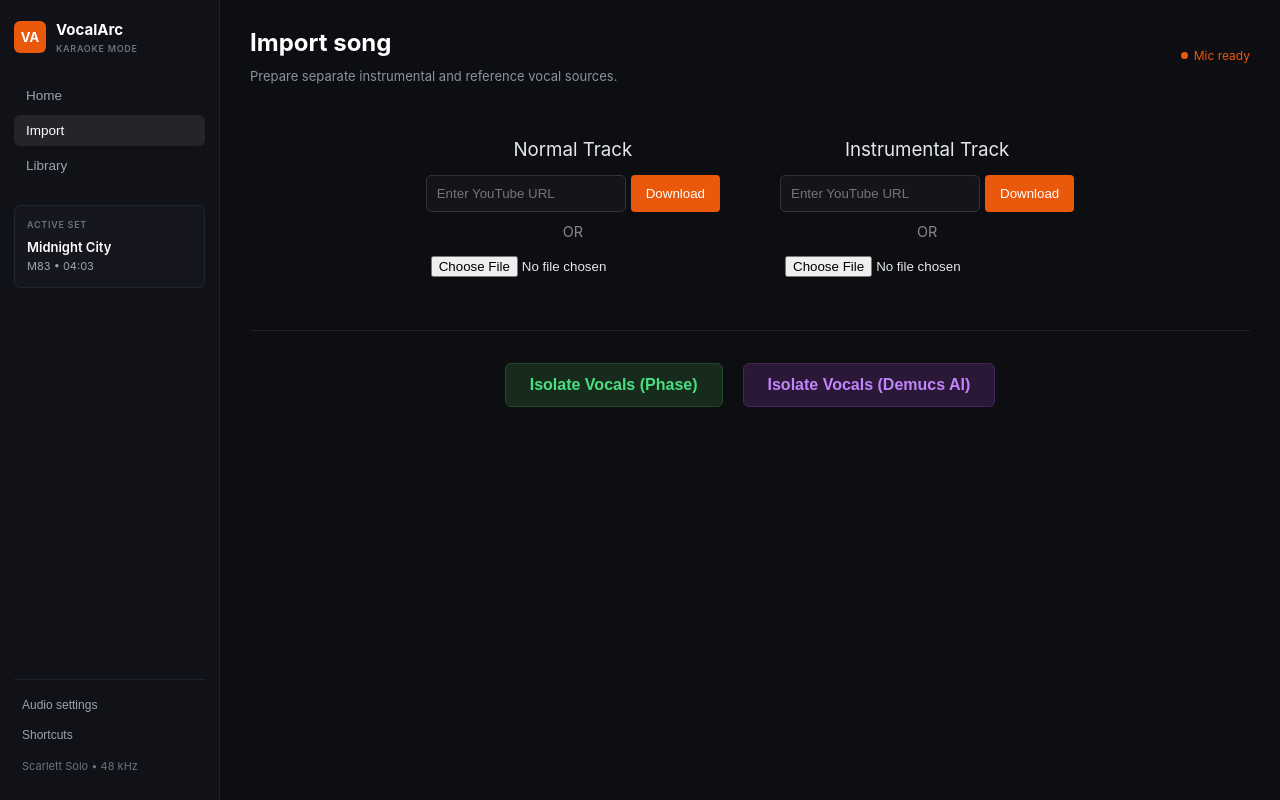
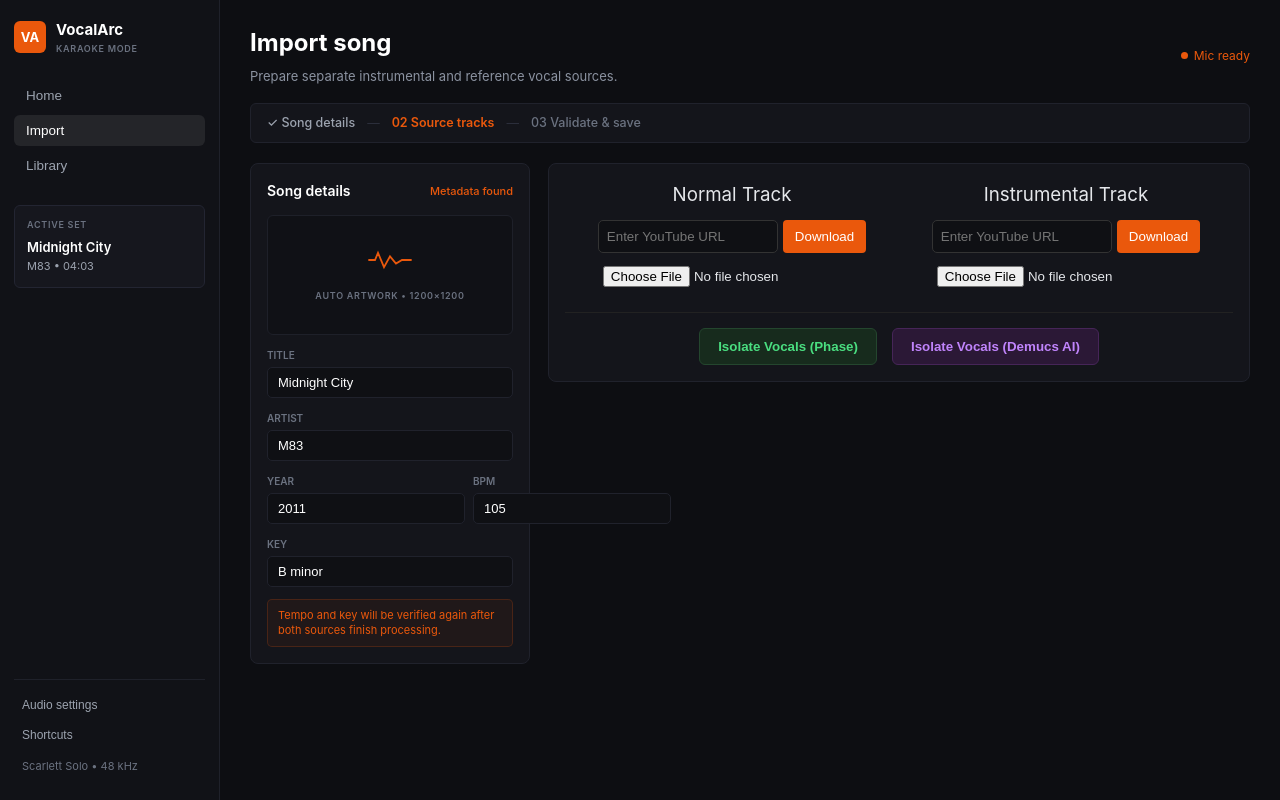
Before and after one commit to AnthonyLi88/KaraoScore, a Vue app: page / in a window 1280 px wide. Built offline with nearby package versions, Linux system fonts and the light colour scheme.

Commit message:
Added step navigation bar and song details metadata form

```diff
--- a/src/renderer/src/App.vue
+++ b/src/renderer/src/App.vue
@@ -15,9 +15,12 @@ const audioUrlVocals = ref('')
 // Navigation
 const currentNav = ref('import')
 
-// Song Metadata preview
+// Song Metadata
 const songTitle = ref('Midnight City')
 const songArtist = ref('M83')
+const songYear = ref('2011')
+const songBpm = ref('105')
+const songKey = ref('B minor')
 
 const downloadAudio = async (type: 'normal' | 'instrumental'): Promise<void> => {
   const url = type === 'normal' ? urlNormal.value : urlInstrumental.value
@@ -194,8 +197,69 @@ const isolateVocalsDemucs = async () => {
         </div>
       </header>
 
-      <!-- Track Setup Section -->
-      <div style="display: flex; justify-content: center; gap: 60px; margin-top: 2rem; width: 100%;">
+      <!-- Step Indicator Bar -->
+      <div class="steps-bar">
+        <span class="step-item done">&check; Song details</span>
+        <span class="step-divider">&mdash;</span>
+        <span class="step-item active">02 Source tracks</span>
+        <span class="step-divider">&mdash;</span>
+        <span class="step-item">03 Validate &amp; save</span>
+      </div>
+
+      <div class="grid-container">
+        <!-- Left Column: Song Details -->
+        <section class="panel song-panel">
+          <div class="panel-title-row">
+            <h2>Song details</h2>
+            <span class="badge-accent">Metadata found</span>
+          </div>
+
+          <!-- Artwork Box -->
+          <div class="artwork-card">
+            <div class="waveform-icon">
+              <svg width="48" height="28" viewBox="0 0 80 40" fill="none" stroke="#ea580c" stroke-width="3" stroke-linecap="round">
+                <path d="M5 20h10l5-12 10 24 10-18 10 12 10-6h15" />
+              </svg>
+            </div>
+            <span class="artwork-text">AUTO ARTWORK &bull; 1200&times;1200</span>
+          </div>
+
+          <!-- Metadata Form -->
+          <div class="form-group">
+            <label>TITLE</label>
+            <input v-model="songTitle" type="text" placeholder="Title" />
+          </div>
+
+          <div class="form-group">
+            <label>ARTIST</label>
+            <input v-model="songArtist" type="text" placeholder="Artist" />
+          </div>
+
+          <div class="form-row">
+            <div class="form-group">
+              <label>YEAR</label>
+              <input v-model="songYear" type="text" placeholder="Year" />
+            </div>
+            <div class="form-group">
+              <label>BPM</label>
+              <input v-model="songBpm" type="text" placeholder="BPM" />
+            </div>
+          </div>
+
+          <div class="form-group">
+            <label>KEY</label>
+            <input v-model="songKey" type="text" placeholder="Key" />
+          </div>
+
+          <div class="info-note">
+            Tempo and key will be verified again after both sources finish processing.
+          </div>
+        </section>
+
+        <!-- Right Side: Existing audio functional tracks during development -->
+        <section class="sources-column">
+          <div class="panel" style="display: flex; flex-direction: column; gap: 20px;">
+            <div style="display: flex; justify-content: space-around; width: 100%;">
               <!-- Normal Track -->
               <div style="display: flex; flex-direction: column; align-items: center; gap: 10px;">
                 <h3>Normal Track</h3>
@@ -204,20 +268,19 @@ const isolateVocalsDemucs = async () => {
                     <input
                       v-model="urlNormal"
                       placeholder="Enter YouTube URL"
-                style="padding: 10px; width: 200px; border-radius: 5px; border: 1px solid #333; background: #14151b; color: white;"
+                      style="padding: 8px; width: 180px; border-radius: 5px; border: 1px solid #333; background: #0f1014; color: white;"
                     />
-              <button @click="downloadAudio('normal')" style="padding: 10px 15px; cursor: pointer; background: #ea580c; color: white; border: none; border-radius: 4px;">Download</button>
+                    <button @click="downloadAudio('normal')" style="padding: 8px 12px; cursor: pointer; background: #ea580c; color: white; border: none; border-radius: 4px;">Download</button>
                   </div>
-            <div style="text-align: center; color: #888; font-size: 0.9em;">OR</div>
                   <input
                     type="file"
                     accept="audio/*"
                     @change="(e) => handleFileUpload(e, 'normal')"
-              style="width: 280px; padding: 5px;"
+                    style="width: 250px; padding: 5px;"
                   />
                 </div>
-          <p v-if="statusNormal" style="margin-top: 10px; font-size: 0.9em; max-width: 300px; text-align: center;">{{ statusNormal }}</p>
-          <audio v-if="audioUrlNormal" :src="audioUrlNormal" controls style="margin-top: 15px; width: 300px;"></audio>
+                <p v-if="statusNormal" style="font-size: 0.85em; color: #ea580c;">{{ statusNormal }}</p>
+                <audio v-if="audioUrlNormal" :src="audioUrlNormal" controls style="width: 260px; height: 32px;"></audio>
               </div>
 
               <!-- Instrumental Track -->
@@ -228,43 +291,43 @@ const isolateVocalsDemucs = async () => {
                     <input
                       v-model="urlInstrumental"
                       placeholder="Enter YouTube URL"
-                style="padding: 10px; width: 200px; border-radius: 5px; border: 1px solid #333; background: #14151b; color: white;"
+                      style="padding: 8px; width: 180px; border-radius: 5px; border: 1px solid #333; background: #0f1014; color: white;"
                     />
-              <button @click="downloadAudio('instrumental')" style="padding: 10px 15px; cursor: pointer; background: #ea580c; color: white; border: none; border-radius: 4px;">Download</button>
+                    <button @click="downloadAudio('instrumental')" style="padding: 8px 12px; cursor: pointer; background: #ea580c; color: white; border: none; border-radius: 4px;">Download</button>
                   </div>
-            <div style="text-align: center; color: #888; font-size: 0.9em;">OR</div>
                   <input
                     type="file"
                     accept="audio/*"
                     @change="(e) => handleFileUpload(e, 'instrumental')"
-              style="width: 280px; padding: 5px;"
+                    style="width: 250px; padding: 5px;"
                   />
                 </div>
-          <p v-if="statusInstrumental" style="margin-top: 10px; font-size: 0.9em; max-width: 300px; text-align: center;">{{ statusInstrumental }}</p>
-          <audio v-if="audioUrlInstrumental" :src="audioUrlInstrumental" controls style="margin-top: 15px; width: 300px;"></audio>
+                <p v-if="statusInstrumental" style="font-size: 0.85em; color: #ea580c;">{{ statusInstrumental }}</p>
+                <audio v-if="audioUrlInstrumental" :src="audioUrlInstrumental" controls style="width: 260px; height: 32px;"></audio>
               </div>
             </div>
 
-      <!-- Vocal Isolation Controls -->
-      <div style="display: flex; flex-direction: column; align-items: center; margin-top: 3rem; padding-top: 2rem; border-top: 1px solid #222; width: 100%;">
-        <div style="display: flex; gap: 20px;">
+            <!-- Isolation buttons -->
+            <div style="display: flex; justify-content: center; gap: 15px; padding-top: 15px; border-top: 1px solid #222;">
               <button
                 @click="isolateVocalsPhase"
                 :disabled="!audioUrlNormal || !audioUrlInstrumental"
-            style="padding: 12px 24px; font-size: 1em; font-weight: bold; cursor: pointer; background-color: #172b1d; color: #4ade80; border: 1px solid #24462e; border-radius: 6px;"
+                style="padding: 10px 18px; font-weight: 600; cursor: pointer; background-color: #172b1d; color: #4ade80; border: 1px solid #24462e; border-radius: 6px;"
               >
                 Isolate Vocals (Phase)
               </button>
               <button
                 @click="isolateVocalsDemucs"
                 :disabled="!audioUrlNormal"
-            style="padding: 12px 24px; font-size: 1em; font-weight: bold; cursor: pointer; background-color: #2b1836; color: #c084fc; border: 1px solid #462558; border-radius: 6px;"
+                style="padding: 10px 18px; font-weight: 600; cursor: pointer; background-color: #2b1836; color: #c084fc; border: 1px solid #462558; border-radius: 6px;"
               >
                 Isolate Vocals (Demucs AI)
               </button>
             </div>
-        <p v-if="statusVocals" style="margin-top: 15px; font-size: 0.95em; color: #ea580c;">{{ statusVocals }}</p>
-        <audio v-if="audioUrlVocals" :src="audioUrlVocals" controls style="margin-top: 15px; width: 400px;"></audio>
+            <p v-if="statusVocals" style="text-align: center; font-size: 0.9em; color: #ea580c;">{{ statusVocals }}</p>
+            <audio v-if="audioUrlVocals" :src="audioUrlVocals" controls style="margin: 0 auto; width: 360px; height: 34px;"></audio>
+          </div>
+        </section>
       </div>
     </main>
   </div>
@@ -457,4 +520,145 @@ const isolateVocalsDemucs = async () => {
   border-radius: 50%;
   background-color: #ea580c;
 }
+
+/* Step Bar */
+.steps-bar {
+  display: flex;
+  align-items: center;
+  gap: 12px;
+  background: #14151b;
+  border: 1px solid #20222c;
+  border-radius: 6px;
+  padding: 9px 16px;
+  margin-bottom: 20px;
+  font-size: 12.5px;
+}
+
+.step-item {
+  color: #6b7280;
+  font-weight: 500;
+}
+
+.step-item.done {
+  color: #9ca3af;
+}
+
+.step-item.active {
+  color: #ea580c;
+  font-weight: 600;
+}
+
+.step-divider {
+  color: #2b2e3b;
+}
+
+/* 2-Column Grid */
+.grid-container {
+  display: flex;
+  gap: 18px;
+  align-items: flex-start;
+}
+
+.panel {
+  background: #14151b;
+  border: 1px solid #20222c;
+  border-radius: 8px;
+  padding: 16px;
+}
+
+/* Left Panel: Song Details */
+.song-panel {
+  width: 280px;
+  min-width: 280px;
+  display: flex;
+  flex-direction: column;
+  gap: 12px;
+}
+
+.panel-title-row {
+  display: flex;
+  justify-content: space-between;
+  align-items: center;
+}
+
+.panel-title-row h2 {
+  font-size: 14px;
+  font-weight: 600;
+  color: #fff;
+  margin: 0;
+}
+
+.badge-accent {
+  font-size: 11px;
+  color: #ea580c;
+  font-weight: 500;
+}
+
+.artwork-card {
+  background: #101116;
+  border: 1px solid #1e2029;
+  border-radius: 6px;
+  height: 120px;
+  display: flex;
+  flex-direction: column;
+  align-items: center;
+  justify-content: center;
+  gap: 8px;
+}
+
+.artwork-text {
+  font-size: 9px;
+  color: #6b7280;
+  letter-spacing: 0.08em;
+  font-weight: 600;
+}
+
+.form-group {
+  display: flex;
+  flex-direction: column;
+  gap: 4px;
+}
+
+.form-group label {
+  font-size: 10px;
+  font-weight: 600;
+  color: #6b7280;
+}
+
+.form-group input {
+  background: #0f1014;
+  border: 1px solid #20222c;
+  border-radius: 5px;
+  padding: 7px 10px;
+  font-size: 13px;
+  color: #fff;
+  outline: none;
+}
+
+.form-group input:focus {
+  border-color: #383c4e;
+}
+
+.form-row {
+  display: flex;
+  gap: 8px;
+}
+
+.form-row .form-group {
+  flex: 1;
+}
+
+.info-note {
+  background: rgba(234, 88, 12, 0.06);
+  border: 1px solid rgba(234, 88, 12, 0.2);
+  border-radius: 5px;
+  padding: 8px 10px;
+  font-size: 11px;
+  line-height: 1.4;
+  color: #ea580c;
+}
+
+.sources-column {
+  flex: 1;
+}
 </style>
```
Lines whose indentation alone changed are shown as unchanged.
